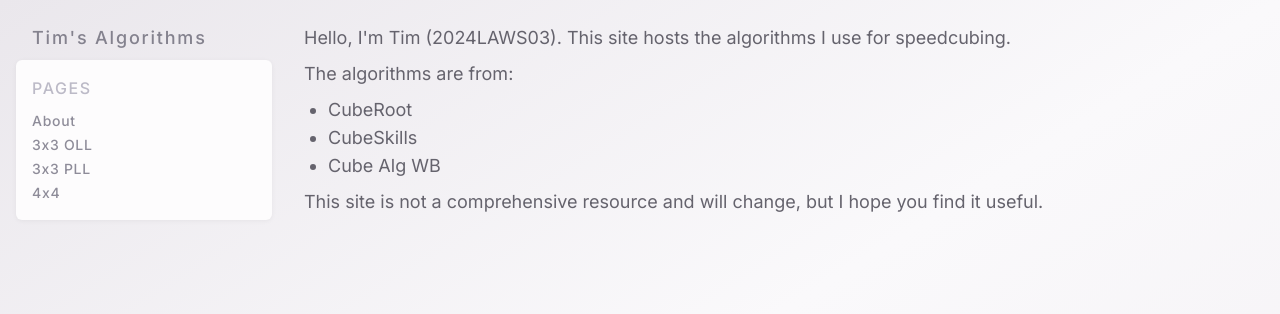
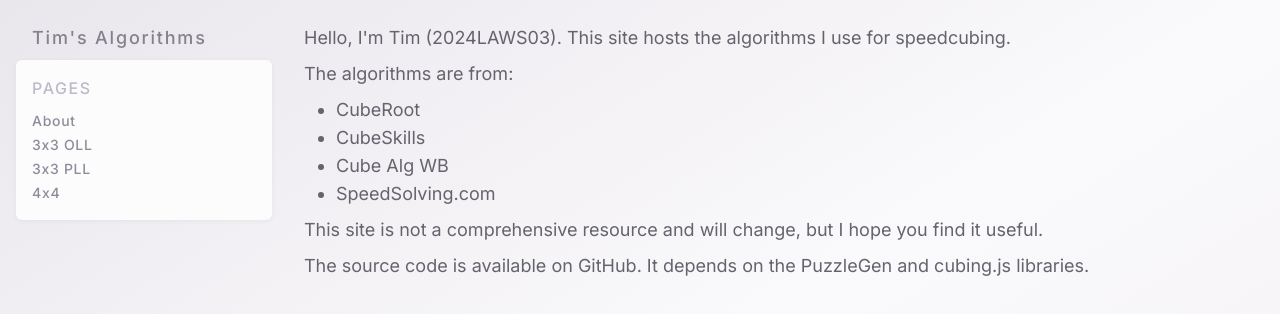
Before and after one commit to tim-lawson/algorithms, a Next.js app: page / in a window 1280 px wide. Shown: the top 314 px of the page. Built offline with nearby package versions, Linux system fonts and the light colour scheme; what tailwindcss-radix would draw is missing.

Commit message:
add links

```diff
--- a/src/app/page.tsx
+++ b/src/app/page.tsx
@@ -14,7 +14,7 @@ export default function Home() {
           ). This site hosts the algorithms I use for speedcubing.
         </p>
         <p>The algorithms are from:</p>
-        <ul className="list-disc pl-6">
+        <ul className="list-disc pl-8">
           <li>
             <ExternalLink href="https://www.cuberoot.me">CubeRoot</ExternalLink>
           </li>
@@ -28,11 +28,31 @@ export default function Home() {
               Cube Alg WB
             </ExternalLink>
           </li>
+          <li>
+            <ExternalLink href="https://www.speedsolving.com/wiki/index.php">
+              SpeedSolving.com
+            </ExternalLink>
+          </li>
         </ul>
         <p>
           This site is not a comprehensive resource and will change, but I hope
           you find it useful.
         </p>
+        <p>
+          The source code is available on{" "}
+          <ExternalLink href="https://github.com/tslwn/algorithms">
+            GitHub
+          </ExternalLink>
+          . It depends on the{" "}
+          <ExternalLink href="https://tdecker91.github.io/puzzle-gen/">
+            PuzzleGen
+          </ExternalLink>{" "}
+          and{" "}
+          <ExternalLink href="https://js.cubing.net/cubing/">
+            cubing.js
+          </ExternalLink>{" "}
+          libraries.
+        </p>
       </div>
     </Layout>
   );
```
